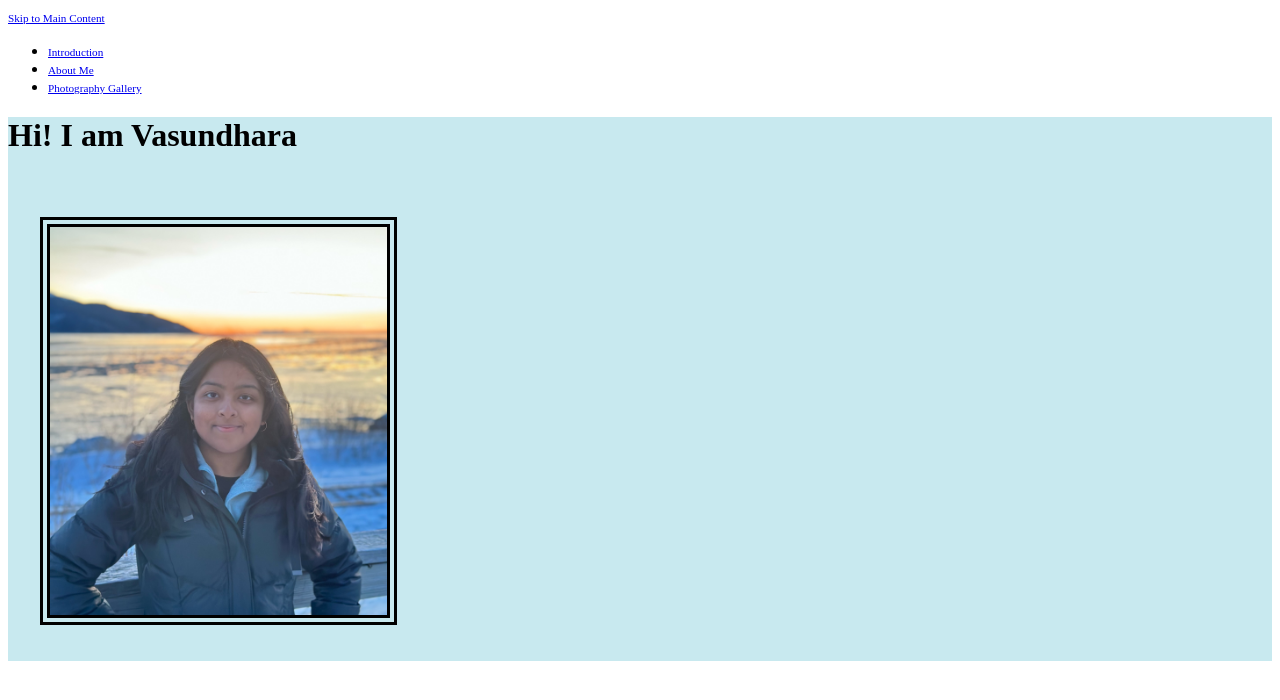
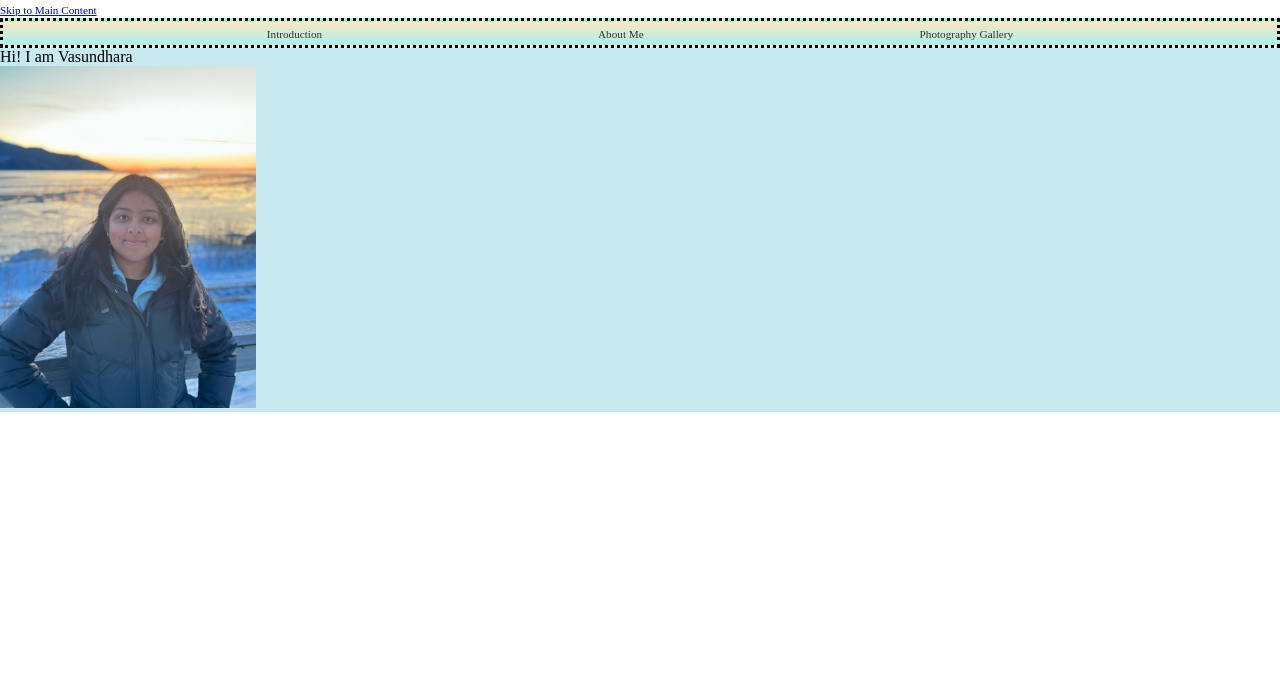
Before and after one commit to kulkvasu/portfolio, a plain HTML site: page index.html in a window 1280 px wide. Drawn offline with Linux system fonts and the light colour scheme.

Commit message:
Update index.html

```diff
--- a/index.html
+++ b/index.html
@@ -4,6 +4,7 @@
     <meta charset="UTF-8">
     <meta http-equiv="X-UA-Compatible" content="IE=edge">
     <meta name="viewport" content="width=device-width, initial-scale=1.0">
+    <link rel="stylesheet" type="text/css" href="css/html5reset.css">
     <link rel="stylesheet" type="text/css" href="css/style.css">
     <title>Introduction</title>
 </head>
@@ -11,7 +12,7 @@
     <a class = "skip" href="#skip">Skip to Main Content</a>
     <header>
         <nav>
-            <ul>
+            <ul class = "nav_links">
                 <li><a href = "index.html"> Introduction</a></li>
                 <li><a href = "aboutme.html"> About Me</a></li>
                 <li><a href = "gallery.html"> Photography Gallery</a></li>
@@ -24,8 +25,8 @@
             Hi! I am Vasundhara
         </h1>
        </div>
-       <div class = "photos">
-        <img src = "images/picofme.JPG" alt = "picture of me"/>
+       <div id = "selfie">
+        <img src = "images/picofMe.JPG" alt = "picture of me"/>
     </div>
     </main>
 
```
